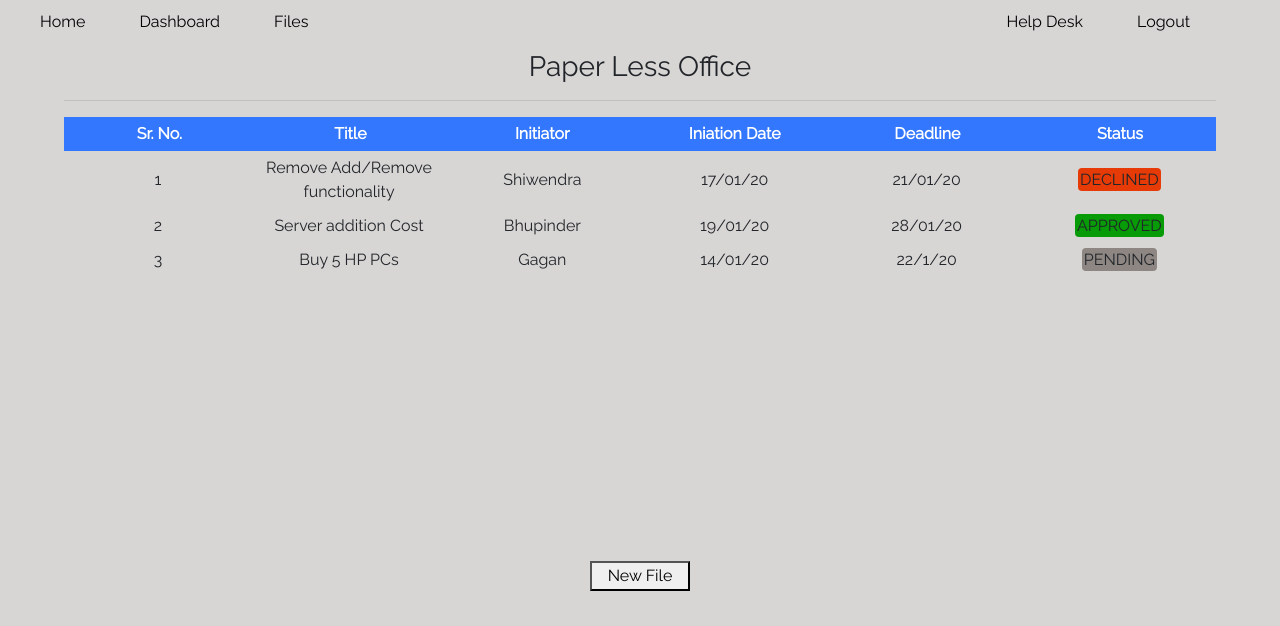
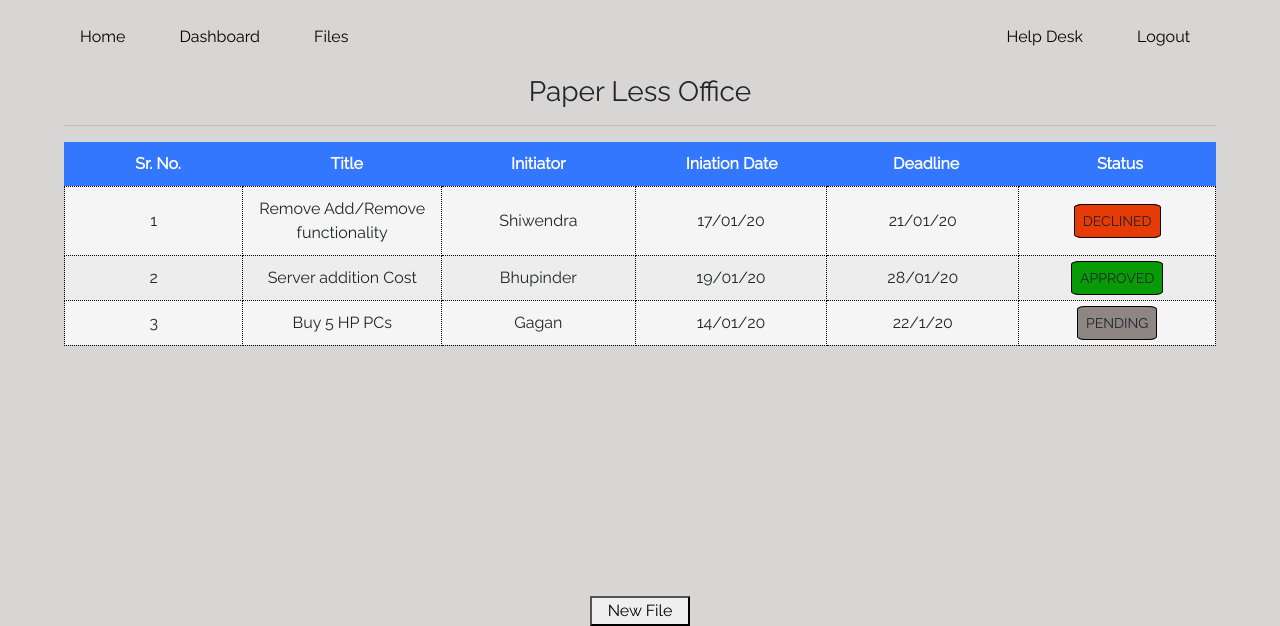
Before and after one commit to codewithbugs/My_Project, a Flask app: page /files in a window 1280 px wide. Shown: the top 626 px of the page. Run offline with Flask 2, Linux system fonts and the light colour scheme; some libraries are stand-ins or nearby versions.

Commit message:
Changes in CSS and HTML

```diff
--- a/application/routes.py
+++ b/application/routes.py
@@ -4,7 +4,6 @@ from application.forms import LoginForm
 from application.models import Emp
 from flask_login import login_user,current_user
 
-@app.route("/")
 @app.route("/home")
 def home():
     return render_template("home.html")
@@ -17,6 +16,7 @@ def dashboard():
 def files():
     return render_template("files.html")
 
+@app.route('/', methods=['GET', 'POST'])
 @app.route("/login", methods=['GET','POST'])
 def login():
 	if current_user.is_authenticated:
@@ -24,7 +24,7 @@ def login():
 	form = LoginForm()
 	if form.validate_on_submit():
 		emp = Emp.query.filter_by(empname=form.username.data).first()
-		if emp and (emp.emppass, form.password.data):
+		if emp and (emp.emppass == form.password.data):
 			login_user(emp, remember=form.remember.data)
 			return redirect(url_for('home'))
 		else:
--- a/application/static/css/filesStyle.css
+++ b/application/static/css/filesStyle.css
@@ -1,8 +1,9 @@
 @import url("https://fonts.googleapis.com/css?family=Raleway&display=swap");
 * {
-  margin: 0;
-  padding: 0;
+  /* margin: 0;
+  padding: 0; */
   font-family: "Raleway", sans-serif;
+  box-sizing: border-box;
 }
 
 /* NAVBAR */
@@ -10,9 +11,8 @@
 .nav {
   display: grid;
   grid-template-columns: 1fr 1fr;
-  margin: 0 40px;
-  margin-top: 10px;
-  /*background-color: #fff;*/
+  margin: 10px 40px;
+  padding-top: 15px;
 }
 
 .nav .part-1 li,
@@ -78,6 +78,8 @@ footer .footer-section {
 
 }
 
+
+
 .file-table table {
   /*width: 100%;*/
   text-align: center;
@@ -104,26 +106,47 @@ footer .footer-section {
 
 .fixed_header th,
 .fixed_header td {
-  padding: 5px;
+  padding: 10px;
   text-align: left;
-  width: 200px;
-  /*border: 2px solid red;*/
+  width: 220px;
+
   text-align: center;
 }
+.fixed_header td {
+  border: 1px dotted black;
+}
+
+.file-table table tbody tr:nth-child(even) {
+  background-color: #ededed;
+}
+.file-table table tbody tr:nth-child(odd) {
+  background-color: #f5f5f5;
+}
+
+
 .status-pending {
   background: #8d8683;
   border-radius: 4px;
   padding: 2px;
+  border: 1px solid black;
 }
 .status-approved {
   background: #089b08;
   border-radius: 4px;
   padding: 2px;
+  border: 1px solid black;
 }
 .status-declined {
   background: #e73b07;
   border-radius: 4px;
   padding: 2px;
+  border: 1px solid black;
+}
+.stats {
+  border: 1px solid black;
+  border-radius: 10%;
+  padding: 8px;
+  font-size: 14px;
 }
 #newEntry {
   height: 50px;
@@ -148,7 +171,7 @@ footer .footer-section {
 .modal-content {
   width: 600px;
   height: 450px;
-  background-color: white;
+  background-color: #d8d5d5;
   border-radius: 4px;
   text-align: center;
   padding: 20px;
--- a/application/static/css/homeStyle.css
+++ b/application/static/css/homeStyle.css
@@ -6,6 +6,9 @@
   font-family: 'Raleway', sans-serif;
 }
 
+body {
+  background-color: #d8d5d5;
+}
  /* NAVBAR */
 
 .nav {
--- a/application/templates/files.html
+++ b/application/templates/files.html
@@ -50,7 +50,7 @@
       <td>Shiwendra</td>
       <td>17/01/20</td>
       <td>21/01/20</td>
-      <td><span class="status-declined">DECLINED</span></td>
+      <td><span class="status-declined stats">DECLINED</span></td>
     </tr>
 <hr>
     <tr>
@@ -59,7 +59,7 @@
       <td>Bhupinder</td>
       <td>19/01/20</td>
       <td>28/01/20</td>
-      <td><span class="status-approved">APPROVED</span></td>
+      <td><span class="status-approved stats">APPROVED</span></td>
     </tr>
     <tr>
       <td>3</td>
@@ -67,7 +67,7 @@
       <td>Gagan</td>
       <td>14/01/20</td>
       <td>22/1/20</td>
-      <td><span class="status-pending">PENDING</span></td>
+      <td><span class="status-pending stats">PENDING</span></td>
     </tr>
   </tbody>
 </table>
```
Also changed, not shown: application/static/css/dashboardStyle.css (+10 -7 lines).
